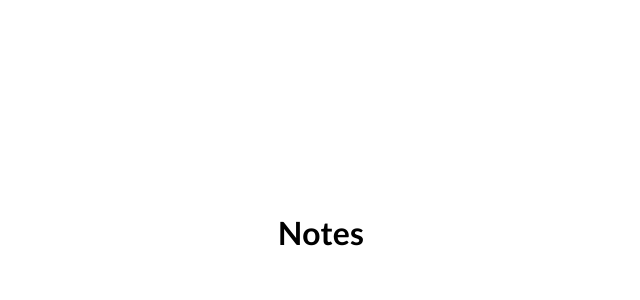
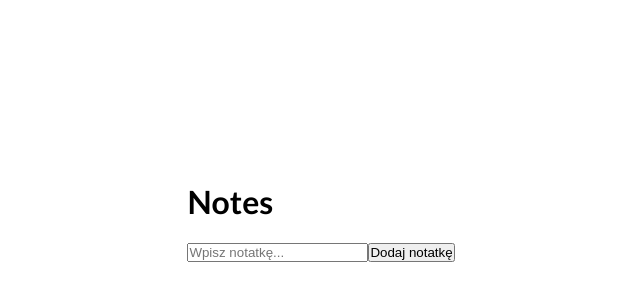
Before and after one commit to piegowatapanna/Tennis-Plan, a React (Vite) app: page /notes in a window 1280 px wide. Shown: the part 188-488 px from the top of the page, without its empty margins (319-959 px from the left). Built offline with nearby package versions, Linux system fonts and the light colour scheme.

Commit message:
Dodanie podstawowej struktury komponentu Notes z obsługą wpisywanego tekstu

```diff
--- a/src/pages/Notes.css
+++ /dev/null
@@ -1,13 +0,0 @@
-.notes-container {
-    display: flex;
-    justify-content: center;
-    align-items: center;
-    height: 100vh;
-    font-family: 'Lato' sans-serif;
-}
-
-.notes-title {
-    font-size: 2rem;
-    font-weight: bold;
-    color: black;
-}
--- a/src/pages/Notes.jsx
+++ b/src/pages/Notes.jsx
@@ -1,12 +1,30 @@
-import React from 'react'
-import './Notes.css';
+import React, { useState }from 'react';
 
-const Notes = () => {
+//Komponent notes - w tej wersji posiada tylko pole do wpisania tekstu i przycisk Dodaj notatke
+export default function Notes () {
+
+  //Stan komponentu do przechowywania wpisywanego tekstu w polu input
+  //noteText - aktualna wartość pola
+  //setNoteText - fukncja do zmiany tej wartości
+  const [noteText, setNoteText] = useState('');
+
   return (
-    <div className='notes-container'>
-      <h1 className='notes-title'>Notes</h1>
-    </div>
-  )
+    <div>
+      {/*Tytuł podstrony */}
+      <h1>Notes</h1>
+
+      {/* Formularz dodawania notatki, e.preventDefault - blokuje domyślnie przeładowania strony po wysłaniu formularza*/}
+      <form onSubmit={(e) => e.preventDefault()}>
+        {/* Pole tekstowe kontrolowane przez React (wartość pochodzi ze stanu noteText) */}
+        <input
+        type="text"
+        placeholder='Wpisz notatkę...'
+        value={noteText} //Wartość pola jest zawsze równa stanowi noteText
+        onChange={(e) => setNoteText(e.target.value)} //Kada zmiana w polu aktualizuje stan
+        />
+         {/* Przycisk do wysyłania formularza */}
+        <button type='submit'>Dodaj notatkę</button>
+      </form>
+      </div>
+  );
 }
-
-export default Notes
```
